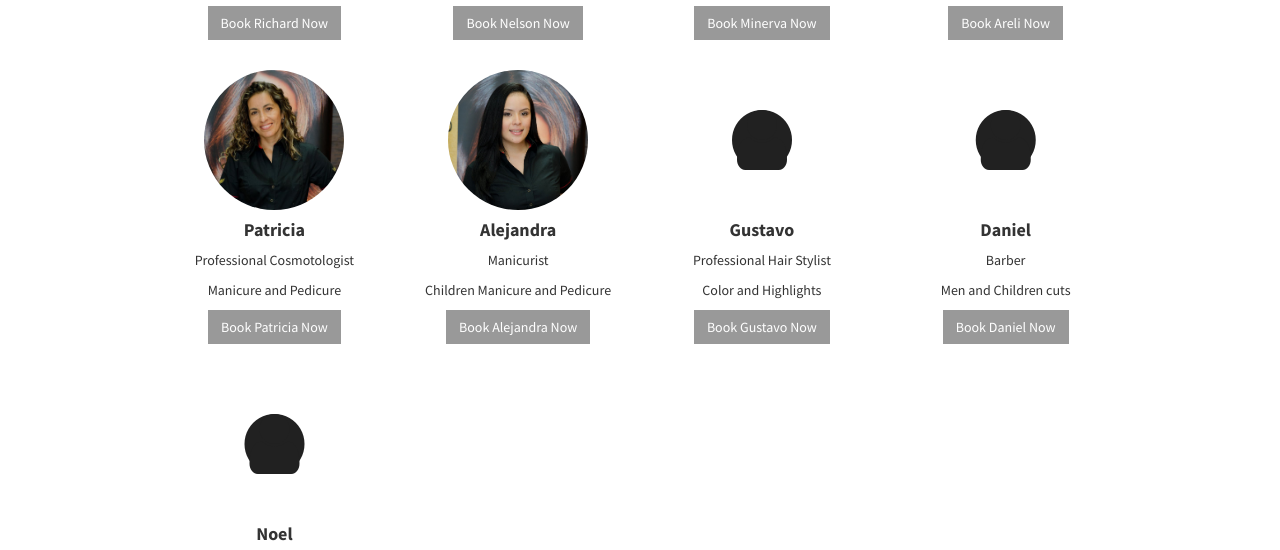
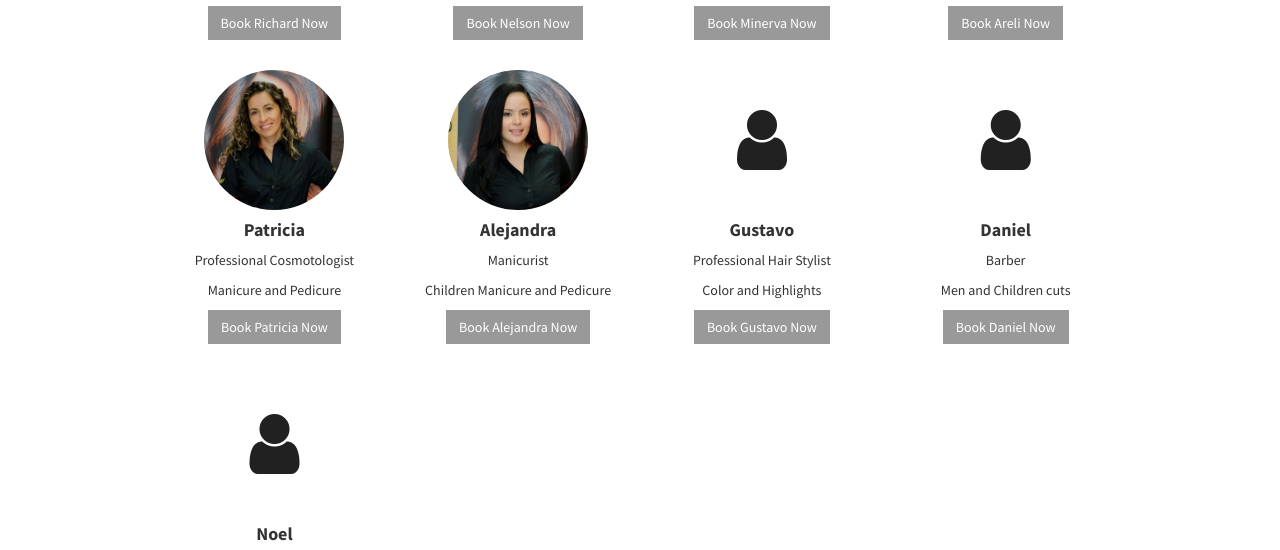
Before and after one commit to thesalonexpo/thesalonexpo.github.io, a Jekyll site: the page built from index.html, in a window 1280 px wide. Shown: the part 2011-2561 px from the top of the page. Built offline with Jekyll 4.4.1, drawn with Linux system fonts in a browser that asks for light colours.

Commit message:
debugging

```diff
--- a/_includes/team.html
+++ b/_includes/team.html
@@ -16,7 +16,6 @@
                 {% endif %}
                 {% if employee.img_placehold %}
                   <span class="fa-stack fa-5x">
-                    <i class="fa fa-circle fa-stack-5x text-primary"></i>
                     <i class="fa fa-user fa-stack-1x text-primary"></i>
                   </span>
                 {% endif %}
```
